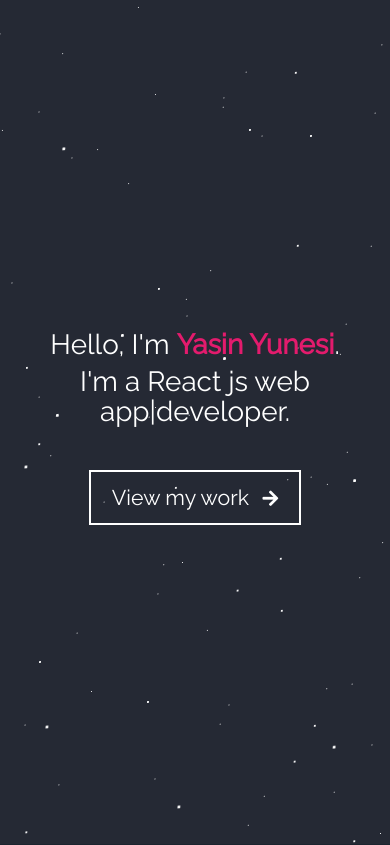
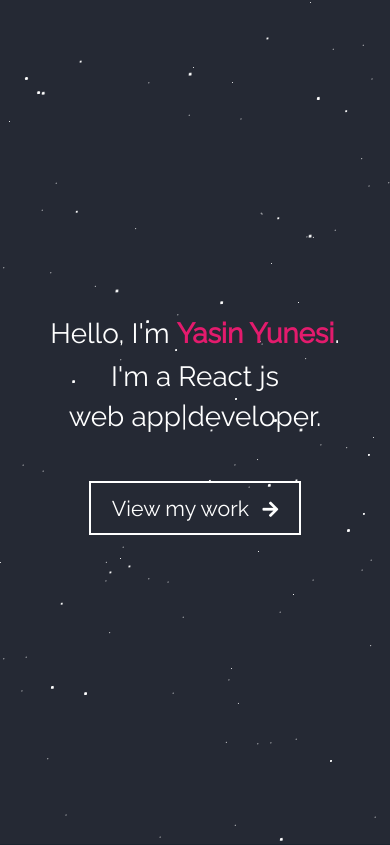
Before and after one commit to YasinYunesi/YasinYunesi, a React (Create React App) app: page / in a window 390 px wide. Shown: the top 845 px of the page. Built offline with nearby package versions, Linux system fonts and the light colour scheme.

Commit message:
changed skills responsive UI

```diff
--- a/src/Components/Banner.js
+++ b/src/Components/Banner.js
@@ -24,8 +24,8 @@
             Hello, I'm <span className='name'>Yasin Yunesi</span>.
           </h1>
           <br />
-          <h1>
-            I'm a React js <Typical steps={["website", 4000, "web app", 3000]} loop={Infinity} wrapper='span' />
+          <h1 className='react_line'>
+            I'm a React js <br /> <Typical steps={["website", 4000, "web app", 3000]} loop={Infinity} wrapper='span' />
             developer.
           </h1>
         </div>
--- a/src/Scss/About/MainAbilities.scss
+++ b/src/Scss/About/MainAbilities.scss
@@ -8,10 +8,14 @@
       font-family: $font_bold;
       color: $white;
       background: $light_blue;
+      width: 110px;
       @media screen and (max-width: 400px) {
         width: 80px;
       }
-      width: 110px;
+      font-size: 16px;
+      @media screen and (max-width: 629px) {
+        font-size: 13px;
+      }
     }
   }
   span {
--- a/src/Scss/Banner.scss
+++ b/src/Scss/Banner.scss
@@ -189,6 +189,15 @@
           font-weight: bolder;
         }
       }
+      .react_line {
+        line-height: 30pt;
+        br {
+          display: none;
+          @media screen and (max-width: 600px) {
+            display: block;
+          }
+        }
+      }
       br {
         display: none;
         @media screen and (min-width: 600px) {
```
